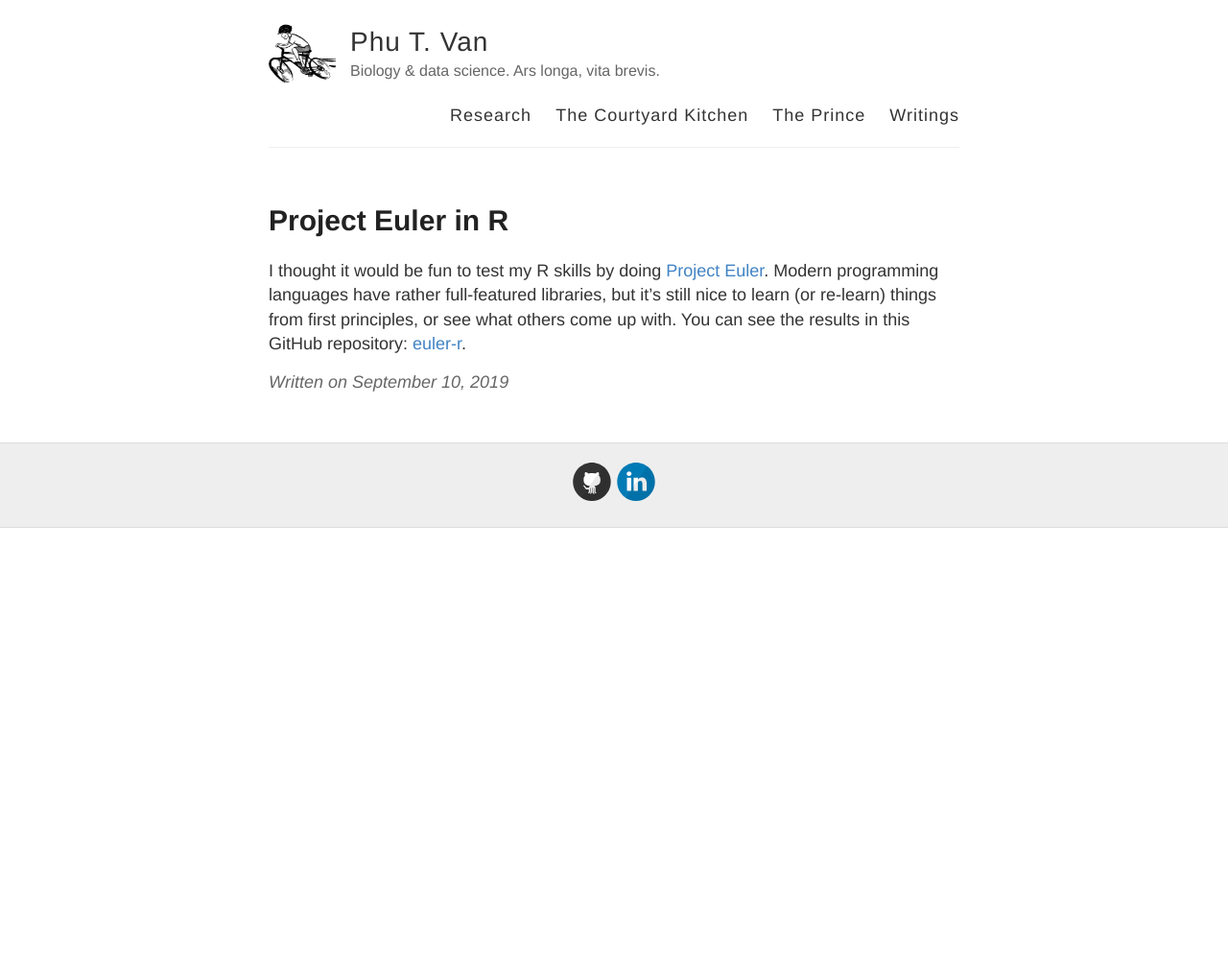
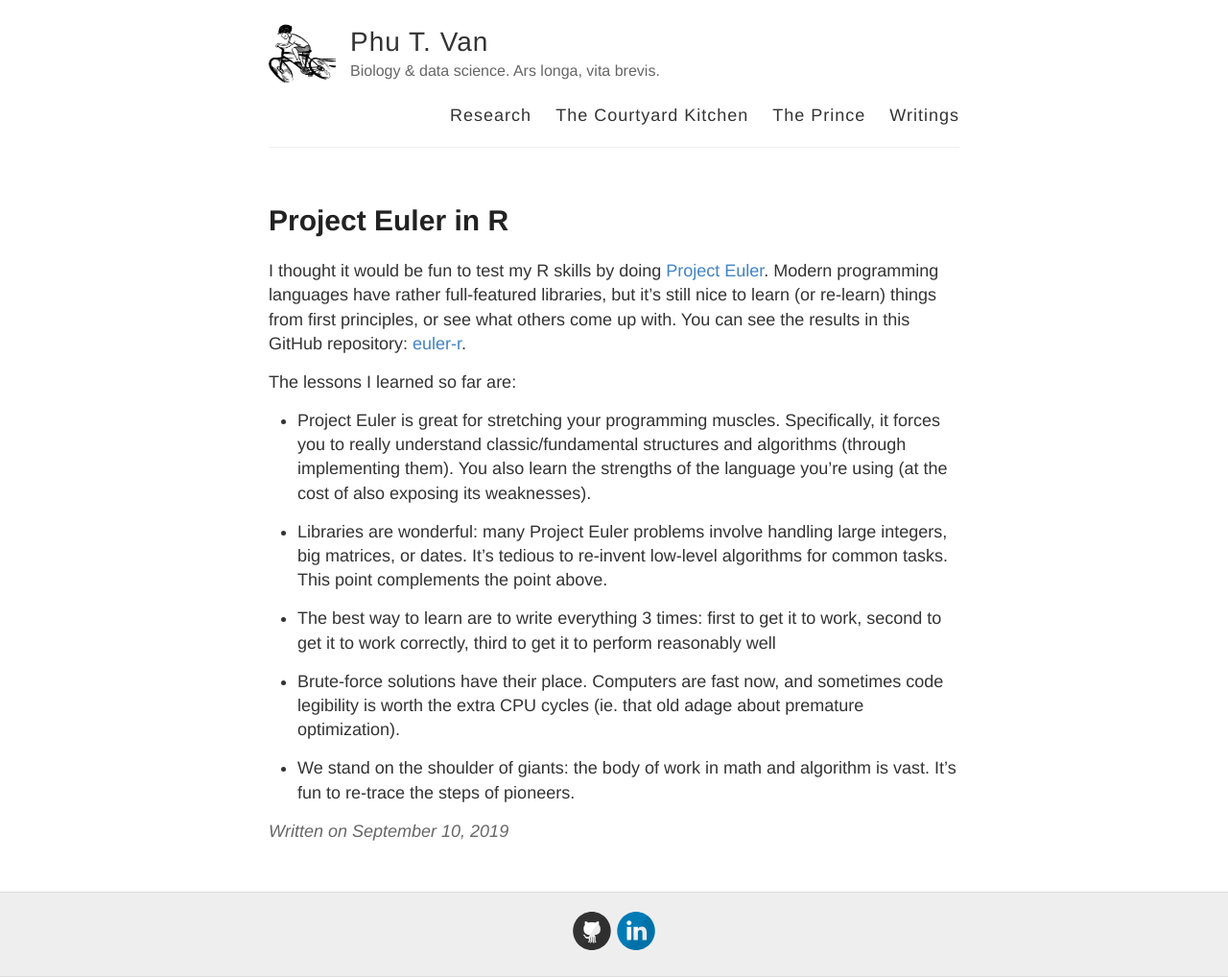
Before and after one commit to ptvan/ptvan.github.io, a Jekyll site: the page built from _posts/2019-09-10-project-euler-in-R.md, in a window 1280 px wide. Shown: the whole page at 96% size. Built offline with Jekyll 4.4.1, drawn with Linux system fonts in a browser that asks for light colours; before the commit the page ends 900 px from its top, so only the background shows below that.

Commit message:
updated Project Euler post

```diff
--- a/_posts/2019-09-10-project-euler-in-R.md
+++ b/_posts/2019-09-10-project-euler-in-R.md
@@ -4,3 +4,16 @@ title: Project Euler in R
 ---
 
 I thought it would be fun to test my R skills by doing [Project Euler](https://projecteuler.net/). Modern programming languages have rather full-featured libraries, but it's still nice to learn (or re-learn) things from first principles, or see what others come up with. You can see the results in this GitHub repository: [euler-r](https://github.com/ptvan/euler-r).
+
+The lessons I learned so far are:
+
+* Project Euler is great for stretching your programming muscles. Specifically, it forces you to really understand classic/fundamental structures and algorithms (through implementing them). You also learn the strengths of the language you're using (at the cost of also exposing its weaknesses).
+
+* Libraries are wonderful: many Project Euler problems involve handling large integers, big matrices, or dates.
+It's tedious to re-invent low-level algorithms for common tasks. This point complements the point above.
+
+* The best way to learn are to write everything 3 times: first to get it to work, second to get it to work correctly, third to get it to perform reasonably well
+
+* Brute-force solutions have their place. Computers are fast now, and sometimes code legibility is worth the extra CPU cycles (ie. that old adage about premature optimization).
+
+* We stand on the shoulder of giants: the body of work in math and algorithm is vast. It's fun to re-trace the steps of pioneers.
```
